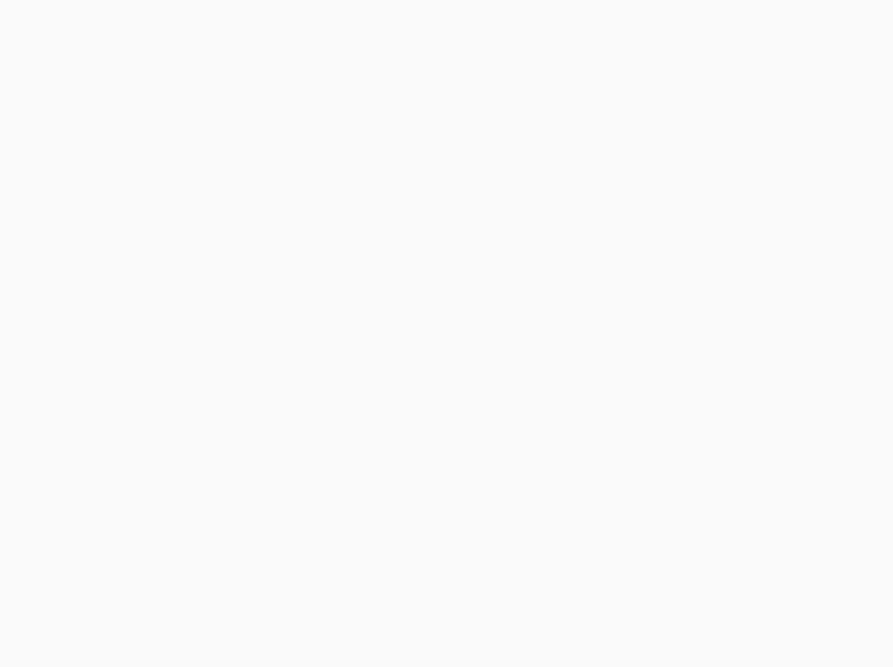
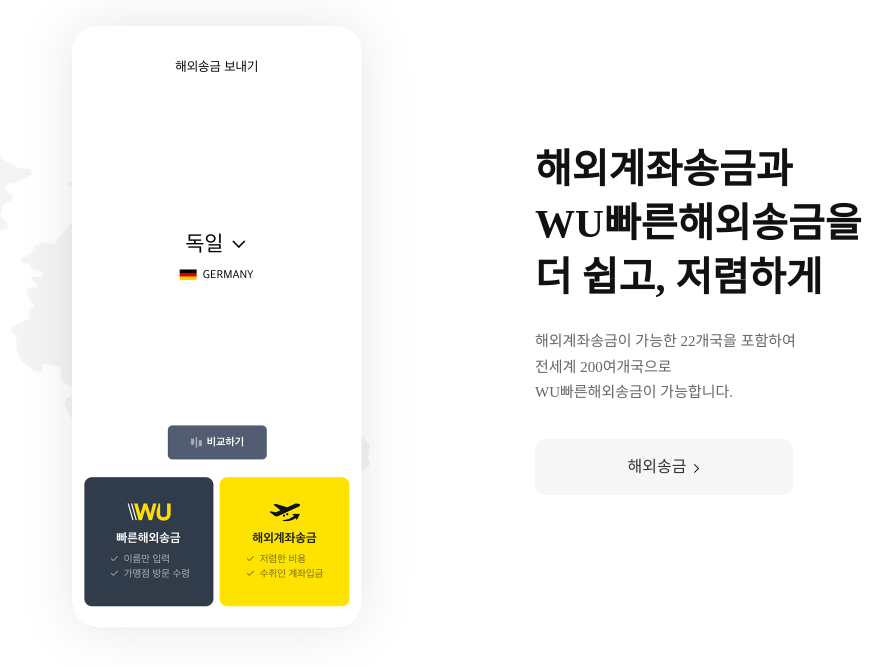
Before and after one commit to bin8727/kakaobank-clone, a React (Create React App) app: page / in a window 1280 px wide. Shown: the part 4046-4713 px from the top of the page, without its empty margins (195-1088 px from the left). Before the commit the page ends 3993 px from the top, so only its background shows below. Built offline with nearby package versions, Linux system fonts and the light colour scheme.

Commit message:
해외송금 디자인

```diff
--- /dev/null
+++ b/src/components/intro/Foreign.tsx
@@ -0,0 +1,39 @@
+import { Link } from 'react-router-dom';
+import ForeignImg from '../../assets/main-foreignRemittance-new.png';
+import Arrow from '../../assets/home_arr.png';
+
+const Foreign = () => {
+  return (
+    <div className="intro__foreign">
+      <div className="intro__foreign-img">
+        <img src={ForeignImg} alt='' />
+      </div>
+
+      <div className='intro__foreign-txt'>
+        <h3>
+          해외계좌송금과
+          <br></br>
+          WU빠른해외송금을
+          <br></br>
+          더 쉽고, 저렴하게
+        </h3>
+        <p>
+          해외계좌송금이 가능한 22개국을 포함하여
+          <br></br>
+          전세계 200여개국으로
+          <br></br>
+          WU빠른해외송금이 가능합니다.
+        </p>
+      </div>
+
+      <div className='intro__foreign-btn'>
+        <Link to='/' className='intro__foreign-link_bank'>
+          해외송금
+          <img src={Arrow} alt='' className='intro__foreign-ico_arr' />
+        </Link>
+      </div>
+    </div>
+  );
+};
+
+export default Foreign;
--- a/src/components/intro/Main.tsx
+++ b/src/components/intro/Main.tsx
@@ -1,5 +1,6 @@
 import DepositSavings from "./DepositSavings";
 import Drawal from "./Drawal";
+import Foreign from "./Foreign";
 import Intro from "./Intro";
 import Moim from "./Moim";
 import Week from "./Week";
@@ -14,6 +15,7 @@ const Main = () => {
           <DepositSavings />
           <Moim />
           <Week />
+          <Foreign />
         </div>
       </div>
     </div>
--- a/src/styles/_main.scss
+++ b/src/styles/_main.scss
@@ -401,3 +401,75 @@
     height: 25.5rem;
   }
 }
+
+.intro__foreign {
+  @include intro__cont();
+
+  height: 46.875rem;
+  background: {
+    image: url('../assets/home_map.png');
+    color: #fff;
+    repeat: no-repeat;
+    position: -12% 50%;
+  }
+
+  &-img {
+    visibility: visible;
+    transform: translateY(0) scale(1);
+    opacity: 1;
+    transition: transform 1.4s cubic-bezier(0.6, 0.2, 0.1, 1) 0.5s, opacity 1.4s cubic-bezier(0.6, 0.2, 0.1, 1) 0.5s;
+
+    img {
+      position: absolute;
+      top: 1.25rem;
+      right: 55%;
+      width: 25.5rem;
+      height: 44.6875rem;
+      margin: 0 -2.5rem 0 -9.6875rem;
+    }
+  }
+
+  &-txt {
+    position: absolute;
+    top: 12.25rem;
+    left: 50%;
+    margin-left: 5.625rem;
+
+    h3 {
+      font-size: 2.5rem;
+      font-weight: bold;
+      line-height: 1.35;
+    }
+
+    p {
+      margin-top: 1.5rem;
+      font-size: .9375rem;
+      font-weight: 400;
+      line-height: 1.7;
+      color: #666;
+    }
+  }
+
+  &-btn {
+    position: absolute;
+    top: 30.75rem;
+    left: 50%;
+    margin-left: 5.625rem;
+  }
+
+  &-link_bank {
+    display: block;
+    background-color: #f6f6f6;
+    width: 16.125rem;
+    height: 3.5rem;
+    font-size: 1rem;
+    line-height: 3.5rem;
+    color: #333;
+    border-radius: .625rem;
+    text-align: center;
+  }
+
+  &-ico_arr {
+    @include ico_arr();
+  }
+}
```
Also changed, not shown: src/assets/home_map.png (added), src/assets/main-foreignRemittance-new.png (added).
